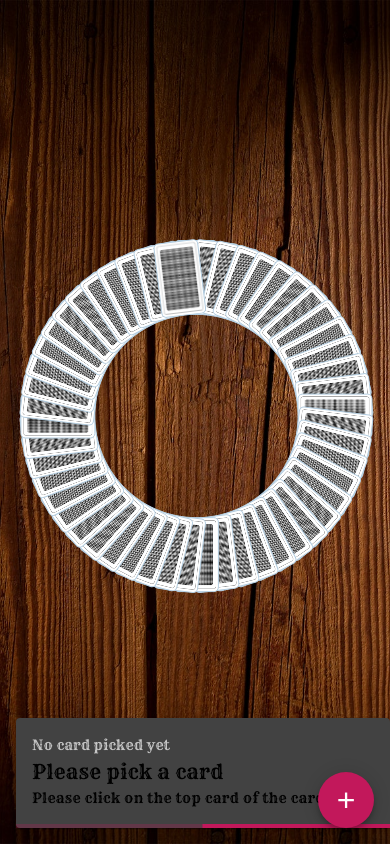
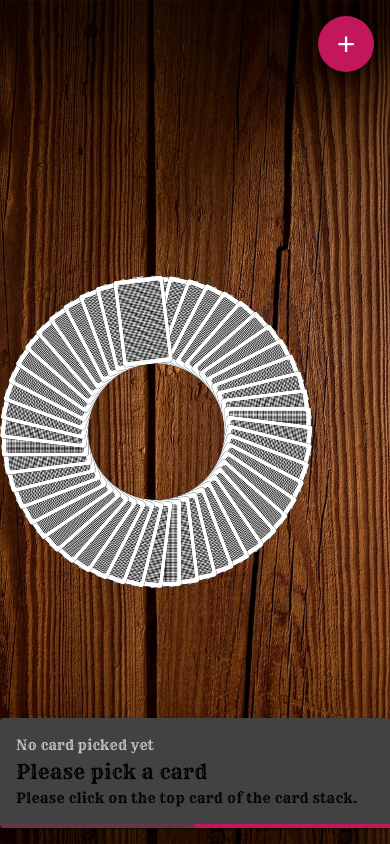
Before and after one commit to RaphaelKono/ringOfFire, an Angular app: page /game in a window 390 px wide. Built offline with nearby package versions, Linux system fonts and the light colour scheme.

Commit message:
first responsiveness

```diff
--- a/src/app/game-info/game-info.component.scss
+++ b/src/app/game-info/game-info.component.scss
@@ -1,7 +1,13 @@
 .example-card {
-    max-width: 400px;
+    width: 400px;
 }
 
 .txt-margin {
     margin-bottom: 1rem !important;
 }
+
+@media(max-width: 479px) {
+    .example-card {
+        width: 100vw;
+    }
+}
--- a/src/app/game/game.component.html
+++ b/src/app/game/game.component.html
@@ -5,31 +5,20 @@
 <app-player *ngFor="let player of game.players; let i = index" [ngStyle]="{'top.rem': 4 + (2.5*i)}" [name]="player" [playerActive]="i === game.currentPlayer" class="player-container-pos"></app-player>
 <!-- From the Object game of the exported Class Game (-> models/game.ts) we put the current position in game.players-Array (= Player) as an Input into PlayerComponent (see player.component.ts: @Input() name: string). Same for the playerActive-Boolean (@Input() playerActive: boolean) -->
 
-<div class="game-screen d-flex align-items-center justify-content-center">
+<div class="game-screen d-flex flex-column justify-content-between align-items-center">
+    <div></div>
     <div class="card-stack">
-        <!-- <img *ngFor="let c of game.stack; let i = index;" [ngStyle]="{'right.px': i*0, 'top.px':i*0, 'transform': 'rotate('+i*(360/game.stack.length)+'deg)', '-webkit-transform': 'rotate('+i*(360/game.stack.length)+'deg)', '-ms-transform': 'rotate('+i*(360/game.stack.length)+'deg)'}"
-            src="assets/img/cards/card_cover.png">
-        <img (click)="pickCard()" class="top-card" src="assets/img/cards/card_cover.png" style="right: 10px">
-        <img *ngFor="let card of game.playedCards;" class="played-card" src="assets/img/cards/{{ card }}.png" style="right: 20px">
-        <img (click)="pickCard()" *ngIf="pickCardAnimation" class="pick-card" src="assets/img/cards/{{ currentCard }}.png" style="right: 20px"> -->
+        <img [class.hidden]="c == ''" *ngFor="let c of game.stack; let i = index;" [ngStyle]="{'right.px': i*0, 'top.px':i*0, 'transform': 'rotate('+i*(360/game.stack.length)+'deg)', '-webkit-transform': 'rotate('+i*(360/game.stack.length)+'deg)', '-ms-transform': 'rotate('+i*(360/game.stack.length)+'deg)'}"
+            (click)="pickCard(i)" class="card-from-stack top-card" src="assets/img/cards/card_cover.png">
+        <img *ngFor="let card of game.playedCards;" class="played-card" src="assets/img/cards/{{ card }}.png">
+        <img *ngIf="pickCardAnimation" class="pick-card" src="assets/img/cards/{{ currentCard }}.png">
     </div>
 
-    <div class="container">
-        <div class="tarot-deck">
-            <ul class="tarot-spread">
-                <li *ngFor="let c of game.stack; let i = index;" [ngStyle]="{'z-index': 1000+1, 'transform': 'rotate('+i*(360/game.stack.length)+'deg)'}"><img [ngStyle]="{'z-index': 1000+i}" src="assets/img/cards/card_cover.png"><img [ngStyle]="{'z-index': 2000+i}" class="card-oracle-image-hidden" src="assets/img/cards/card_cover.png"></li>
-            </ul>
-        </div>
+    <div class="d-flex justify-content-between pin-bottom align-items-center">
+        <app-game-info [card]="currentCard"></app-game-info>
+        <button mat-fab color="primary" (click)="openDialog()" class="btn-add">+</button>
     </div>
 </div>
 
-<app-game-info [card]="currentCard" class="pin-bottom"></app-game-info>
-
-
-<button mat-fab color="primary" (click)="openDialog()" class="btn-add">
-    +
-</button>
 
 <!-- <a href="https://www.flaticon.com/free-icons/beard" title="beard icons">Beard icons created by Freepik - Flaticon</a> -->
-
-<!-- ngStyle für meinen Rotation: 'transform': 'rotate('+$(2deg*i)+'deg)' -->
--- a/src/app/game/game.component.scss
+++ b/src/app/game/game.component.scss
@@ -1,8 +1,5 @@
 .game-screen {
-    height: 100vh;
-    width: 100vw;
-    max-width: 100%;
-    overflow: hidden;
+    min-height: 100vh;
 }
 
 .game-screen-background {
@@ -22,25 +19,30 @@
 
 .card-stack {
     position: relative;
+    margin-top: -20%;
+    width: calc(var(--scale) * 1);
+    height: calc(var(--scale) * 1.7);
     img {
         position: absolute;
         display: block;
-        width: 10rem;
+        width: 100%;
+        height: 100%;
+        -webkit-transform-origin: 50% 235% 0;
+        transform-origin: 50% 170% 0;
     }
 }
 
-.top-card {
-    transition: all 125ms ease-in-out;
+.card-from-stack {
     &:hover {
         filter: brightness(0.7);
+        transform-origin: 50% 155% 0;
         cursor: pointer;
-        transform: scale(1.02) translateX(-.2rem) translateY(-1rem);
     }
 }
 
 .pick-card {
     animation: pick-card-animation 1.25s ease-in-out;
-    transform: translateX(-10rem) translateY(-10rem) rotate(15deg);
+    transform: scale(1) translateX(-50%) translateY(110%) rotate(15deg);
 }
 
 @keyframes pick-card-animation {
@@ -54,12 +56,12 @@
         transform: scale(1.5);
     }
     100% {
-        transform: scale(1) translateX(-10rem) translateY(-10rem) rotate(15deg);
+        transform: scale(1) translateX(-50%) translateY(110%) rotate(15deg);
     }
 }
 
 .played-card {
-    transform: scale(1) translateX(-10rem) translateY(-10rem) rotate(15deg);
+    transform: scale(1) translateX(-50%) translateY(110%) rotate(15deg);
 }
 
 .player-container-pos {
@@ -69,87 +71,64 @@
 }
 
 .btn-add {
-    position: absolute;
-    right: 1rem;
-    bottom: 1rem;
     font-size: 2rem;
+    margin-right: 1rem;
 }
 
 .pin-bottom {
-    position: absolute;
-    bottom: 1rem;
-    left: 1rem;
-}
-
-//
-.tarot-deck {
-    /* Height based on window dimensions */
-    height: calc(var(--scale) * 8.5);
-    margin: calc(var(--scale) * 0.3) auto;
-}
-
-ul.tarot-spread {
-    /* Setting the required proportions to the cards */
-    width: calc(var(--scale) * 1);
-    height: calc(var(--scale) * 1.7);
-    margin: 0 auto;
-    position: relative;
-    padding: 0;
-    list-style-type: none;
+    margin-bottom: 1rem;
+    width: 100vw;
 }
 
 
 /* Media queries to ensure that the circle always fits the screen */
 
 @media (orientation: landscape) {
-    .tarot-deck {
+    .card-stack {
         --scale: 11vh;
     }
 }
 
 @media (orientation: portrait) {
-    .tarot-deck {
+    .card-stack {
         --scale: 11vw;
     }
 }
 
-.tarot-deck ul.tarot-spread li {
-    border-radius: 5px;
-    padding: 0;
-    border: 1px solid #b3cde0;
+@media (orientation: landscape) and (max-width: 1200px) {
+    .card-stack {
+        --scale: 12vh;
+    }
 }
 
-ul.tarot-spread li {
-    /* Here we duplicate the size of the parent block */
-    width: inherit;
-    height: inherit;
-    margin: 0;
-    position: absolute;
-    top: 0;
-    left: 0;
-    background: #fff;
-    pointer-events: auto;
-    -webkit-backface-visibility: hidden;
-    backface-visibility: hidden;
-    -webkit-transform-origin: 50% 235% 0px;
-    transform-origin: 50% 235% 0px;
-    transition: transform 20000ms ease-in 0ms;
+@media (orientation: portrait) and (max-width: 1200px) {
+    .card-stack {
+        --scale: 12vw;
+    }
 }
 
-.tarot-deck li img {
-    display: block;
-    margin: 0 auto;
-    width: 100%;
-    height: 100%;
-    border-radius: 5px;
-    pointer-events: auto;
-    cursor: pointer;
+@media (orientation: landscape) and (max-width: 720px) {
+    .card-stack {
+        --scale: 14vh;
+        margin-left: -20%;
+    }
 }
 
-.tarot-deck li img:hover {
-    opacity: 0.75;
+@media (orientation: portrait) and (max-width: 720px) {
+    .card-stack {
+        --scale: 14vw;
+        margin-left: -20%;
+    }
 }
 
-.tarot-deck li img.card-oracle-image-hidden {
-    display: none;
+@media(max-width: 479px) {
+    .btn-add {
+        position: absolute;
+        top: 1rem;
+        right: 0;
+    }
 }
+
+.hidden {
+    visibility: hidden;
+}
--- a/src/app/game/game.component.ts
+++ b/src/app/game/game.component.ts
@@ -35,13 +35,14 @@ export class GameComponent implements OnInit {
     this.game = new Game();
   }
 
-  pickCard() {
+  pickCard(index: number) {
     if (!this.pickCardAnimation)
-      this.updateCards();
+      this.updateCards(index);
   }
 
-  updateCards(){
-    this.currentCard = this.game.stack.pop();
+  updateCards(index: number){
+    this.currentCard = this.game.stack[index];
+    this.game.stack[index] = "";
     this.pickCardAnimation = true;
     if (this.game.players.length > 0)
       this.changeCurrentPlayer();
--- a/src/app/player/player.component.html
+++ b/src/app/player/player.component.html
@@ -1,4 +1,5 @@
 <div class="player-container d-flex align-items-center" [class.player-active]="playerActive">
     <img src="assets/img/avatar.png">
-    <span>{{name}}</span>
+    <span class="fullname">{{name}}</span>
+    <span class="shortname">{{name.charAt(0)}}</span>
 </div>
--- a/src/app/player/player.component.scss
+++ b/src/app/player/player.component.scss
@@ -17,6 +17,24 @@
     }
 }
 
+.shortname {
+    display: none;
+}
+
 .player-active {
     background-color: rgba(161, 21, 77, 0.5);
 }
+
+@media(max-width:1200px) {
+    .player-container {
+        gap: .5rem;
+        width: 5rem;
+        padding: 0 .5rem 0 0;
+    }
+    .shortname {
+        display: unset;
+    }
+    .fullname {
+        display: none;
+    }
+}
--- a/src/styles.scss
+++ b/src/styles.scss
@@ -12,12 +12,24 @@ body {
     display: flex;
 }
 
+.flex-column {
+    flex-direction: column;
+}
+
 .justify-content-center {
     justify-content: center;
 }
 
+.justify-content-between {
+    justify-content: space-between;
+}
+
 .align-items-center {
     align-items: center;
+}
+
+.align-items-between {
+    align-items: space-between;
 }
 
 .txt-center {
```
